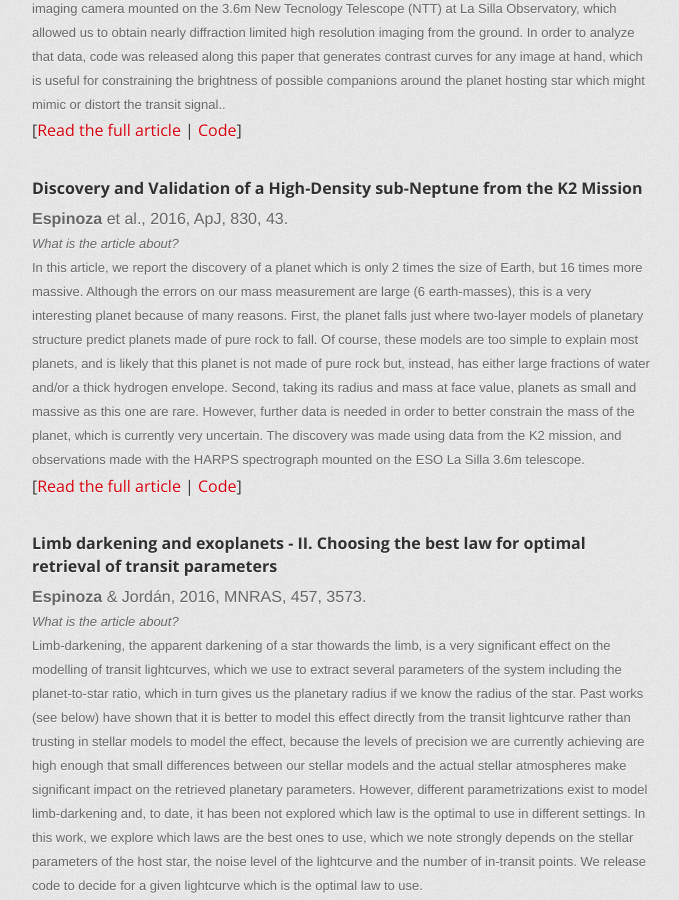
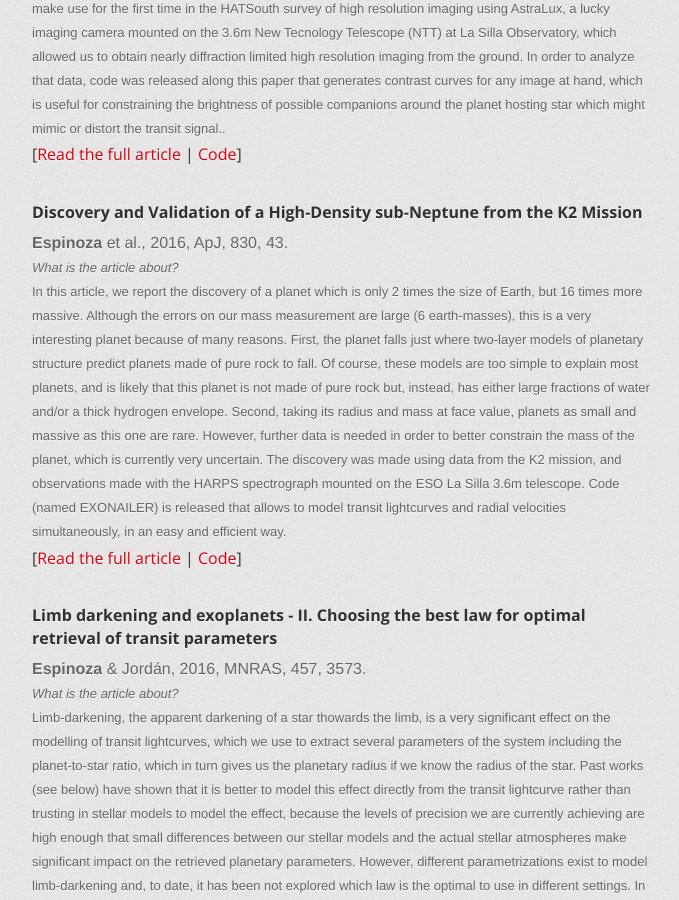
Before and after one commit to cphyc/cphyc.github.io, a Jekyll site: the page built from publications/index.html, in a window 1280 px wide and 900 px high, scrolled down 1791 px. Shown: the whole window, without its empty margins (298-977 px from the left). Built offline with Jekyll 4.4.1, drawn with Linux system fonts in a browser that asks for light colours; some of the changed text lies outside the part shown.

Commit message:
Added more info.

```diff
--- a/publications/index.html
+++ b/publications/index.html
@@ -20,7 +20,8 @@
        spectrum in many wavelenghts. In the optical, however, the transmission spectrum that we observed not only shows
        a decreasing slope, but also an overall offset with respect to precise infrarred observations. No exoplanet atmosphere
        model alone can explain all the data, but adding bright heterogeneities in the stellar photosphere to those atmospheric models
-       beautifully do. This will be very important for future searches of optical atmospheric signatures of planets around M-stars such as
+       beautifully do. This shows that heterogeneities in the stellar photosphere can generate signals in the transmission spectra of
+       exoplanets, which in turn will be very important for future searches of optical atmospheric signatures of planets around M-stars such as
        GJ1214. We must not forget that we observe planets orbiting <i>stars</i>, which have their own complex photospheres.</font>
     <h5>[<a href="https://arxiv.org/abs/1612.00228" target="_blank">Read the full article</a>]</h5>
   </div>
@@ -83,7 +84,8 @@
     to explain most planets, and is likely that this planet is not made of pure rock but, instead, has either large fractions of water and/or
     a thick hydrogen envelope. Second, taking its radius and mass at face value, planets as small and massive as this one are rare. However,
     further data is needed in order to better constrain the mass of the planet, which is currently very uncertain. The discovery was made using
-    data from the K2 mission, and observations made with the HARPS spectrograph mounted on the ESO La Silla 3.6m telescope.
+    data from the K2 mission, and observations made with the HARPS spectrograph mounted on the ESO La Silla 3.6m telescope. Code (named
+    EXONAILER) is released that allows to model transit lightcurves and radial velocities simultaneously, in an easy and efficient way.
     </font>
     <h5>[<a href="http://adsabs.harvard.edu/abs/2016arXiv160107608E" target="_blank">Read the full article</a> | <a href="https://github.com/nespinoza/exonailer" target="_blank">Code</a>]</h5>
   </div>
```
